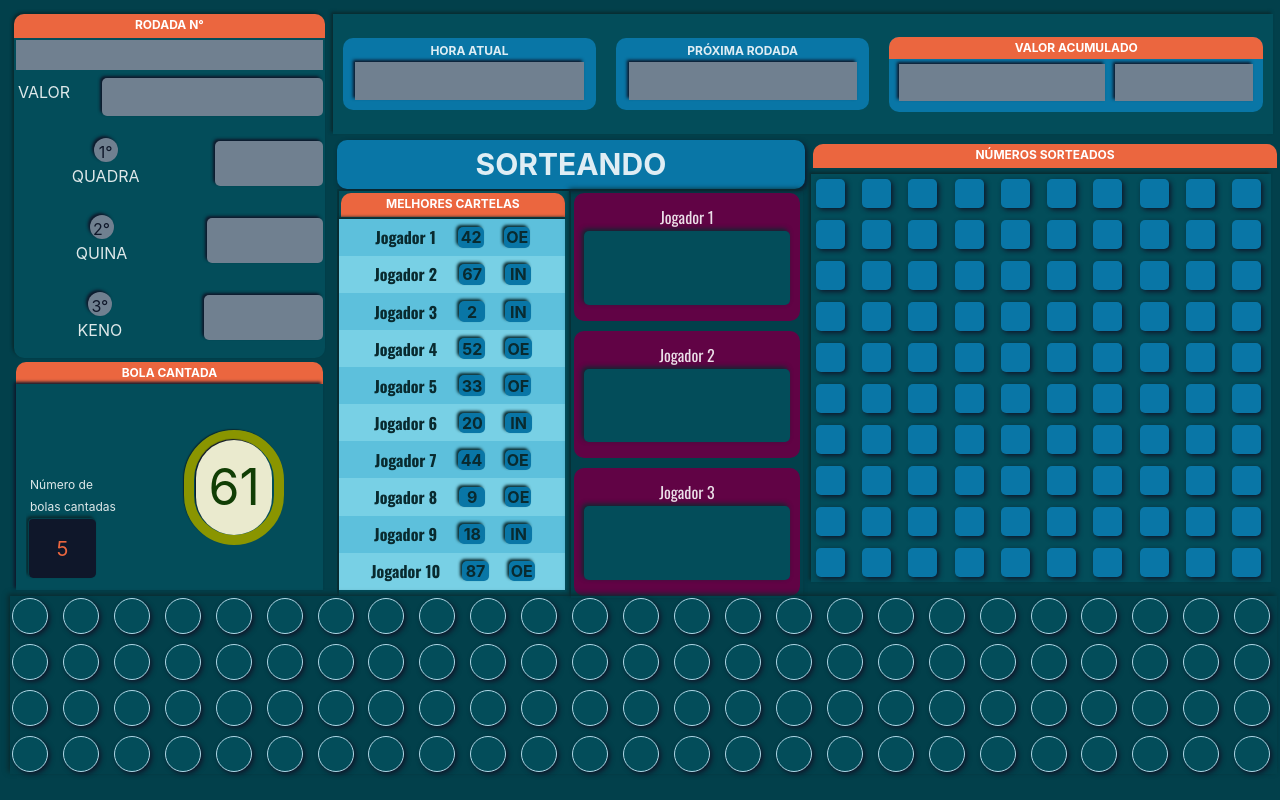
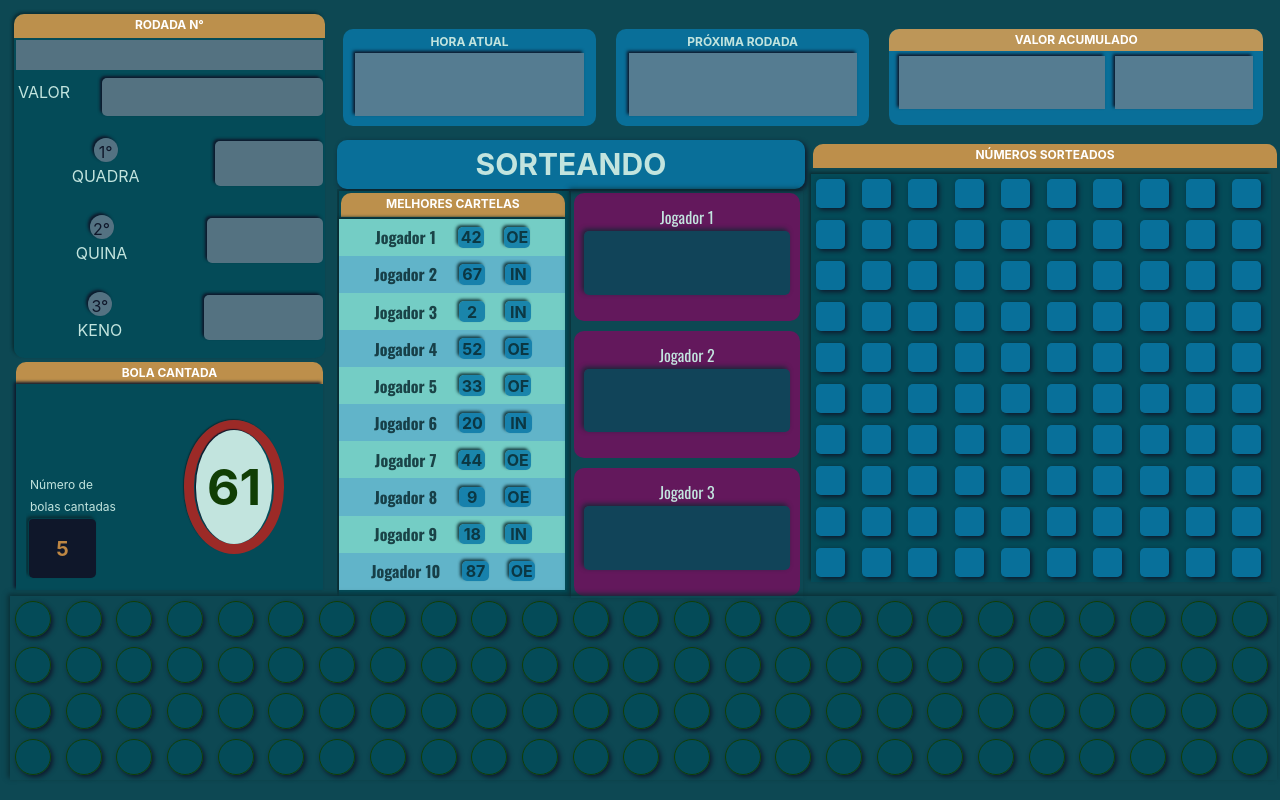
Before and after one commit to Caxara/bingo-do-boteco, a React (Vite) app in the folder front/: page / in a window 1280 px wide. Built offline with nearby package versions, Linux system fonts and the light colour scheme.

Commit message:
Customização -  Apenas alterações de cpres do layout

```diff
--- a/front/src/colors.css
+++ b/front/src/colors.css
@@ -1,19 +1,28 @@
 :root {
-  --light-orange: #eb663f;
-  --dark-purple: #610345;
-  --light-blue: #0976a6;
-  --light-bluesea: #2bc1c8;
-  --light-yellow: #edd9a3;
+  --light-orange: #e6a04ad0; /*--light-orange: #eb663f;*/
+  --dark-purple: #880460b2;
+  --light-blue: #0977a6d8;
+  --light-bluesea: #2bc0c8ce;
+  --light-yellow: #edd9a3d5;
   --dark-yellow: #ffbe0b;
-  --light-ardosia: #eaeace; /*#fff5ff*/
-  --light-green: #8a9500;
+  --light-ardosia: #c2e4de; /*#fff5ff*/
+  --light-green: #9c2a27;
   --dark-green: #113e05;
-  --light-gray: #708090; /*#ccdce0*/
+  --light-gray: #708090bd; /*#ccdce0*/
   --dark-black: #0f172a;
-  --dark-petroleumblue: #02404b;
-  --light-petroleumblue: #034d5a;
-  --light-ocre: #cb8d3d;
-  --dark-grysdepayne: #092a2f;
-  --light-bluelevel1: #5dc0dc;
-  --light-bluelevel2: #78d0e5;
+  --dark-petroleumblue: #02404bf3;
+  /*--dark-petroleumblue: #02404b;*/
+  --light-petroleumblue: #034d5ad7;
+  --light-ocre: #b2612d; /*--light-ocre: #cb8d3dd8;*/
+  --dark-grysdepayne: #092a2fd7;
+  --light-bluelevel1: #88e3d8da;
+  --light-bluelevel2: #78cfe5cc;
+
+  /*Paleta de cores "Colagem de cores - https://www.design-seeds.com/2024/07/color-collage.html */
+  --light-whiteOrNot: #dde0b6;
+  --light-orangeOrNot: #e6a04a;
+  --light-petroleumOrNot: #2c4044;
+  --light-blueOrNot: #2c868e;
+  --light-sumerBlueOrNot: #88e3d9;
+  --light-lightBlueOrNot: #c2e4de;
 }
--- a/front/src/components/BolaSorteada/styles.css
+++ b/front/src/components/BolaSorteada/styles.css
@@ -31,6 +31,7 @@
   width: 50%;
   height: 30%;
   font-size: 20px;
+  font-weight: bolder;
   box-shadow: -2px -2px 3px var(--dark-grysdepayne);
   border-radius: 5px;
   border-top: 1px solid var(--dark-petroleumblue);
@@ -49,19 +50,21 @@
   justify-content: center;
   align-items: center;
   border: 10px solid var(--light-green) !important;
-  border-radius: 50px;
+  border-radius: 50%;
   width: 50%;
-  height: 50%;
+  height: 60%;
   box-shadow: -1px -1px 1px var(--dark-grysdepayne);
 }
 .NumeroDaBolaCantadaInside {
+  border: none;
   display: flex;
   align-items: center;
   justify-content: center;
   font-size: 50px;
+  font-weight: bolder;
   background-color: var(--light-ardosia);
   color: var(--dark-green);
-  border-radius: 50px;
+  border-radius: 50%;
   /*border: 1px solid var(--dark-grysdepayne);*/
   width: 100%;
   height: 100%;
--- a/front/src/components/CartelasCompletando/index.tsx
+++ b/front/src/components/CartelasCompletando/index.tsx
@@ -4,15 +4,21 @@ export function CartelasCompletando() {
     <div className="CartelasCompletandoCorpo">
       <div className="CartelasQuaseCompletas">
         <p>Jogador 1</p>
-        <div className="NumerosAnotados"></div>
+        <div className="NumerosAnotados">
+          <div></div>
+        </div>
       </div>
       <div className="CartelasQuaseCompletas">
         <p>Jogador 2</p>
-        <div className="NumerosAnotados"></div>
+        <div className="NumerosAnotados">
+          <div></div>
+        </div>
       </div>
       <div className="CartelasQuaseCompletas">
         <p>Jogador 3</p>
-        <div className="NumerosAnotados"></div>
+        <div className="NumerosAnotados">
+          <div></div>
+        </div>
       </div>
     </div>
   );
--- a/front/src/components/CartelasCompletando/style.css
+++ b/front/src/components/CartelasCompletando/style.css
@@ -26,9 +26,22 @@
 }
 
 .NumerosAnotados {
+  display: grid;
+  grid-template-columns: repeat(25, 1fr);
+  grid-template-rows: repeat(4, 1fr);
+  gap: 1px;
   height: 50%;
   border-radius: 5px;
   background-color: var(--light-petroleumblue);
   box-shadow: -2px -2px 5px var(--dark-grysdepayne);
-  padding: 10px;
+  padding: 5px;
 }
+
+.NumerosAnotados > div {
+  /*background-color: var(--light-petroleumblue);*/
+  width: 10px;
+  height: 10px;
+  display: flex;
+  justify-content: center;
+  align-items: center;
+}
--- a/front/src/components/ContadorDeBolasLancadasPorOrdemDeChamada/style.css
+++ b/front/src/components/ContadorDeBolasLancadasPorOrdemDeChamada/style.css
@@ -4,10 +4,11 @@
   grid-template-rows: repeat(4, 1fr); /*Cria Dez Linhas*/
   gap: 10px;
   box-shadow: -2px -2px 5px var(--dark-grysdepayne);
+  padding: 5px;
 }
 
 .BolasDoRodape > div {
-  border: 1px solid lightblue;
+  border: 1px solid var(--dark-green);
   background-color: var(--light-petroleumblue);
   box-shadow: 2px 2px 5px var(--dark-black);
   border-radius: 50%;
--- a/front/src/components/InformacoesElementosSuperiores/style.css
+++ b/front/src/components/InformacoesElementosSuperiores/style.css
@@ -1,11 +1,11 @@
 .BlocoGeral {
-  background-color: var(--light-petroleumblue);
-  box-shadow: -2px -2px 3px var(--dark-grysdepayne);
+  /* background-color: var(--light-petroleumblue); */
+  /* box-shadow: -2px -2px 3px var(--dark-grysdepayne); */
   display: flex;
   flex-direction: row;
   align-items: center;
   padding: 10px;
-  height: 85%;
+  height: 90%;
   width: 100%;
   gap: 20px;
 }
@@ -15,7 +15,7 @@
   display: flex;
   flex-direction: column;
   align-items: center;
-  height: 60%;
+  height: 80%;
   width: 40%;
   padding-bottom: 10px;
   background-color: var(--light-blue);
@@ -25,7 +25,7 @@
 }
 .MostradorHora {
   width: 90%;
-  height: 80%;
+  height: 90%;
   background-color: var(--light-gray);
   box-shadow: -2px -2px 3px var(--dark-black);
 }
@@ -36,7 +36,7 @@
   display: flex;
   flex-direction: column;
   align-items: center;
-  height: 60%;
+  height: 80%;
   width: 40%;
   padding-bottom: 10px;
   font-size: 12px;
@@ -55,7 +55,7 @@
 /*TRECHO DO QUADRANTE "VALOR ACUMULADO" */
 
 .ValorAcumulado {
-  height: 70%;
+  height: 85%;
   width: 60%;
   display: flex;
   flex-direction: column;
--- a/front/src/layout.css
+++ b/front/src/layout.css
@@ -4,7 +4,7 @@
   font-weight: 400;
 
   color-scheme: light dark;
-  color: rgba(255, 255, 255, 0.87);
+  color: var(--light-ardosia);
   background-color: var(--dark-petroleumblue);
 
   font-synthesis: none;
```
